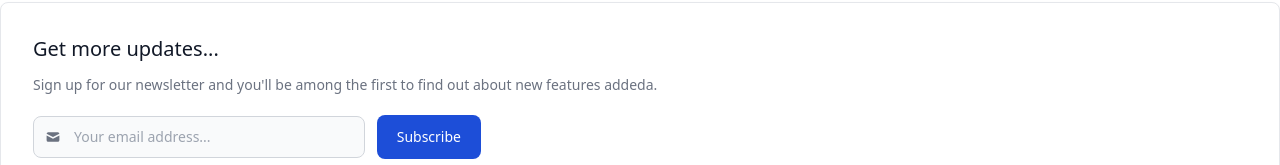
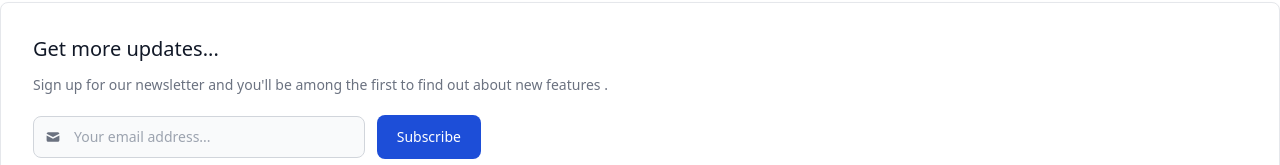
Before and after one commit to jritu4h/b9a11-client-side, a React (Vite) app: page / in a window 1280 px wide. Shown: the part 1238-1403 px from the top of the page. Built offline with nearby package versions, Linux system fonts and the light colour scheme; no server answers.

Commit message:
added six commit

```diff
--- a/src/Components/Subscribe/Subscribe.jsx
+++ b/src/Components/Subscribe/Subscribe.jsx
@@ -10,7 +10,7 @@ const Subscribe = () => {
     <h3 className="mb-3 text-xl font-medium text-gray-900 dark:text-white">Get more updates...</h3>
     <p className="mb-5 text-sm font-medium text-gray-500 dark:text-gray-300">
         Sign up for our newsletter and you'll be among the first to find out about new
-        features addeda.
+        features .
     </p>
     <form>
         <div data-style="clean" className="flex items-end mb-3">
```
